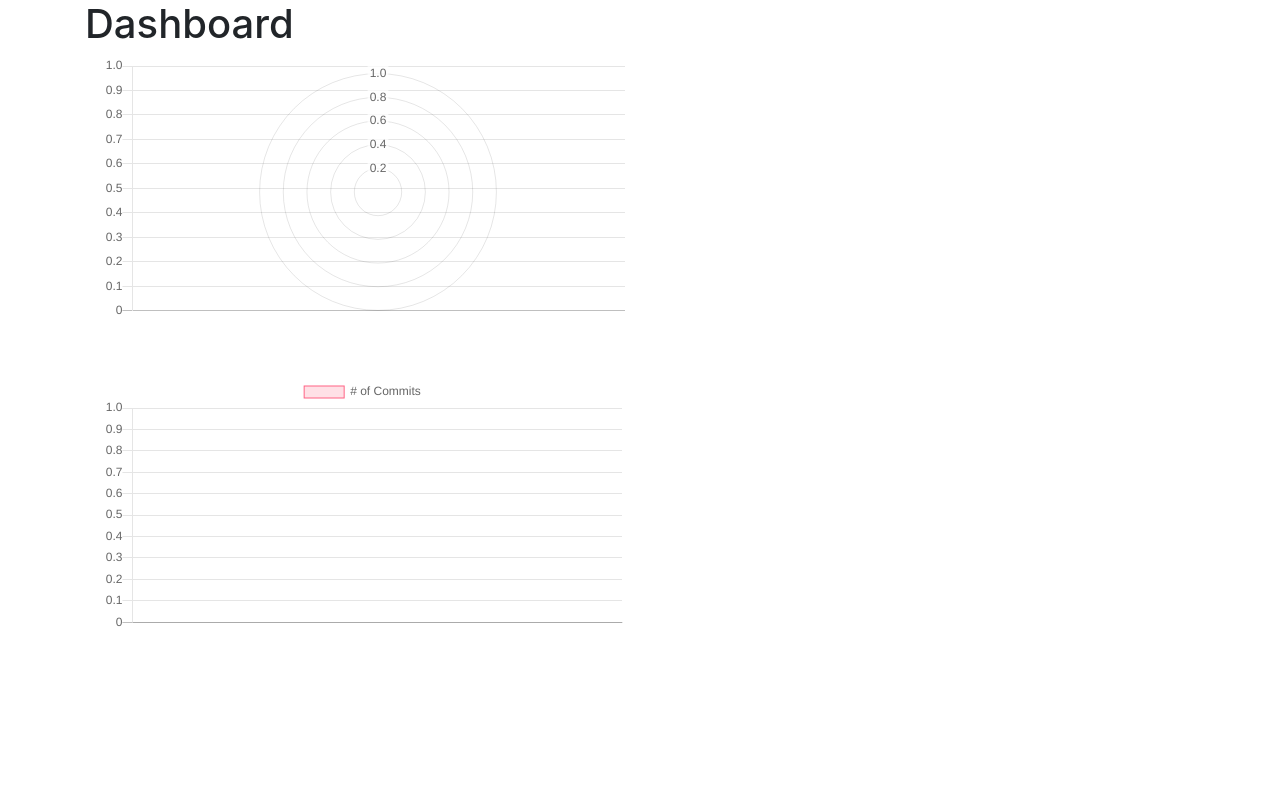
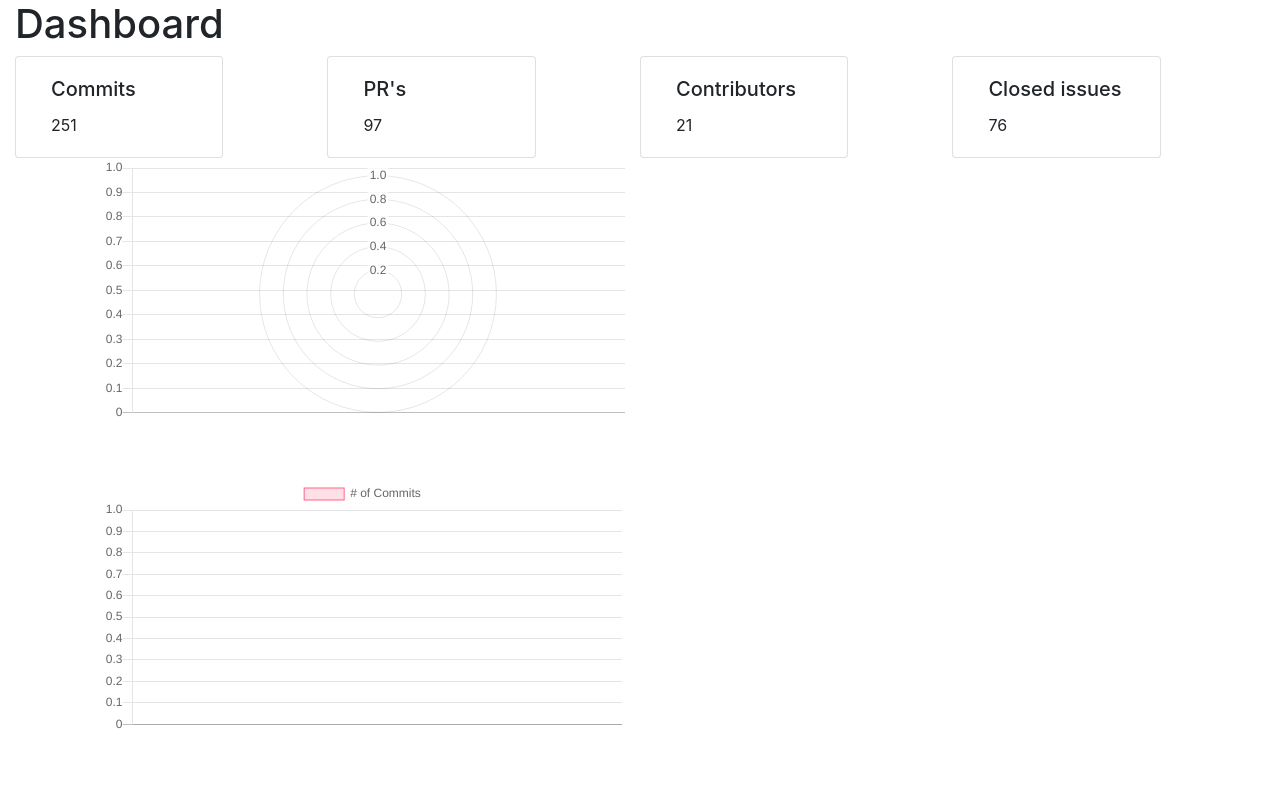
Before and after one commit to alexandrebarbaruiva/github-metrics, a Django app: page / in a window 1280 px wide. Run offline with Django 3.2, Linux system fonts and the light colour scheme; some libraries are stand-ins or nearby versions.

Commit message:
Improve template

```diff
--- a/dashboard/dashboard/urls.py
+++ b/dashboard/dashboard/urls.py
@@ -19,7 +19,7 @@ from django.urls import path, include
 
 import debug_toolbar
 
-from .views import HomeView, get_data, ChartData
+from .views import HomeView, ChartData
 
 
 urlpatterns = [
--- a/dashboard/dashboard/views.py
+++ b/dashboard/dashboard/views.py
@@ -14,14 +14,6 @@ class HomeView(View):
         return render(request, 'charts.html', {"customers": 10})
 
 
-def get_data(request, *args, **kwargs):
-    data = {
-        "sales": 100,
-        "customers": 10,
-    }
-    return JsonResponse(data)  # http response
-
-
 class ChartData(APIView):
     authentication_classes = []
     permission_classes = []
--- a/dashboard/templates/base.html
+++ b/dashboard/templates/base.html
@@ -12,10 +12,48 @@
 </head>
 
 <body>
-    <div class='container'>
+    <div class="container-fluid">
+        <h1>Dashboard</h1>
+        <div class="container-fluid">
+            <div class="row">
+                <div class="card col-md-2">
+                    <div class="card-body">
+                        <h5 class="card-title">Commits</h5>
+                        <p class="card-text">251</p>
+                    </div>
+                </div>
+                <div class="col-md-1"></div>
+                <div class="card col-md-2">
+                    <div class="card-body">
+                        <h5 class="card-title">PR's</h5>
+                        <p class="card-text">97</p>
+                    </div>
+                </div>
+                <div class="col-md-1"></div>
+                <div class="card col-md-2">
+                    <div class="card-body">
+                        <h5 class="card-title">Contributors</h5>
+                        <p class="card-text">21</p>
+                    </div>
+                </div>
+                <div class="col-md-1"></div>
+                <div class="card col-md-2">
+                    <div class="card-body">
+                        <h5 class="card-title">Closed issues</h5>
+                        <p class="card-text">76</p>
+                    </div>
+                </div>
+            </div>
+        </div>
+    </div>
+
+
+    <div class="container">
         {% block content %}{% endblock content %}
     </div>
+
     {% include 'base/js.html' %}
+
     <script>
         $(document).ready(function () {
             {% block jquery %}{% endblock %}
--- a/dashboard/templates/charts.html
+++ b/dashboard/templates/charts.html
@@ -104,7 +104,6 @@
 
 <div class="row">
     <div class="col-sm-12">
-        <h1>Dashboard</h1>
         <div class="col-sm-6 chart-container" style="position: relative; height:40vh; width:60vw">
             <canvas id="myChart"></canvas>
         </div>
```
Also changed, not shown: README.md.
